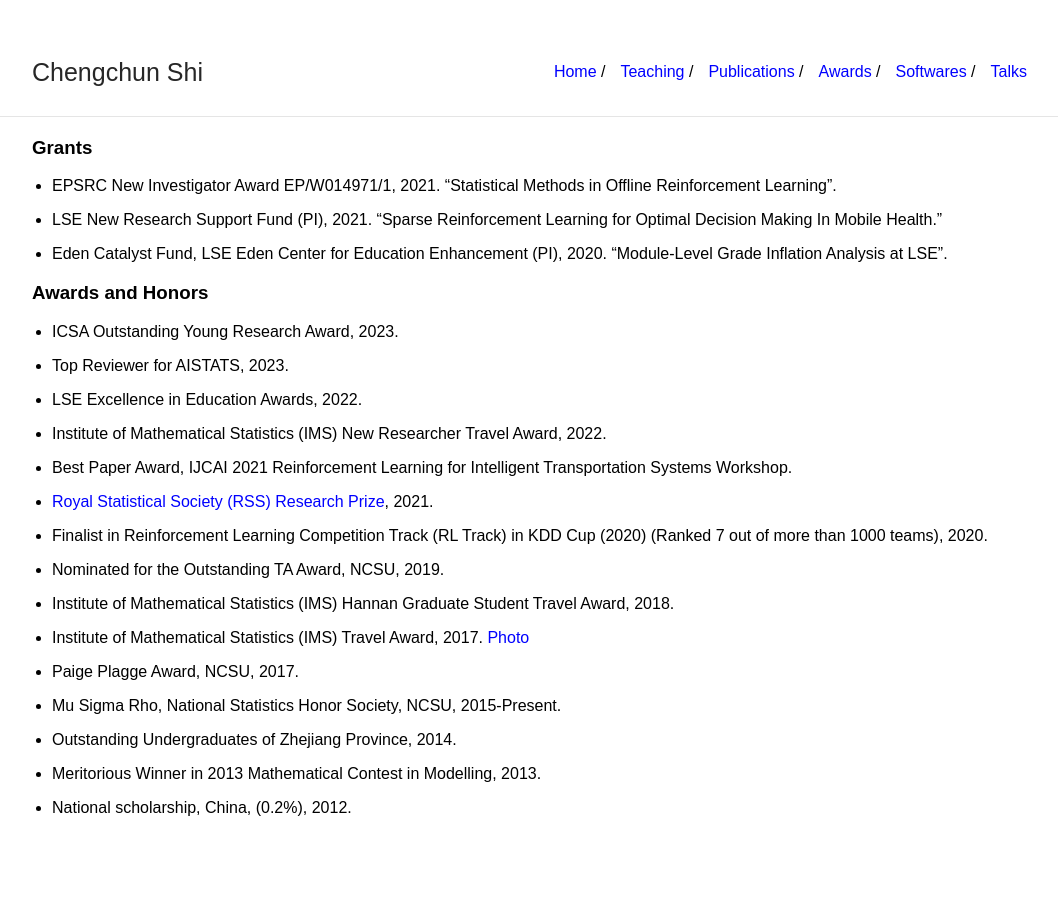
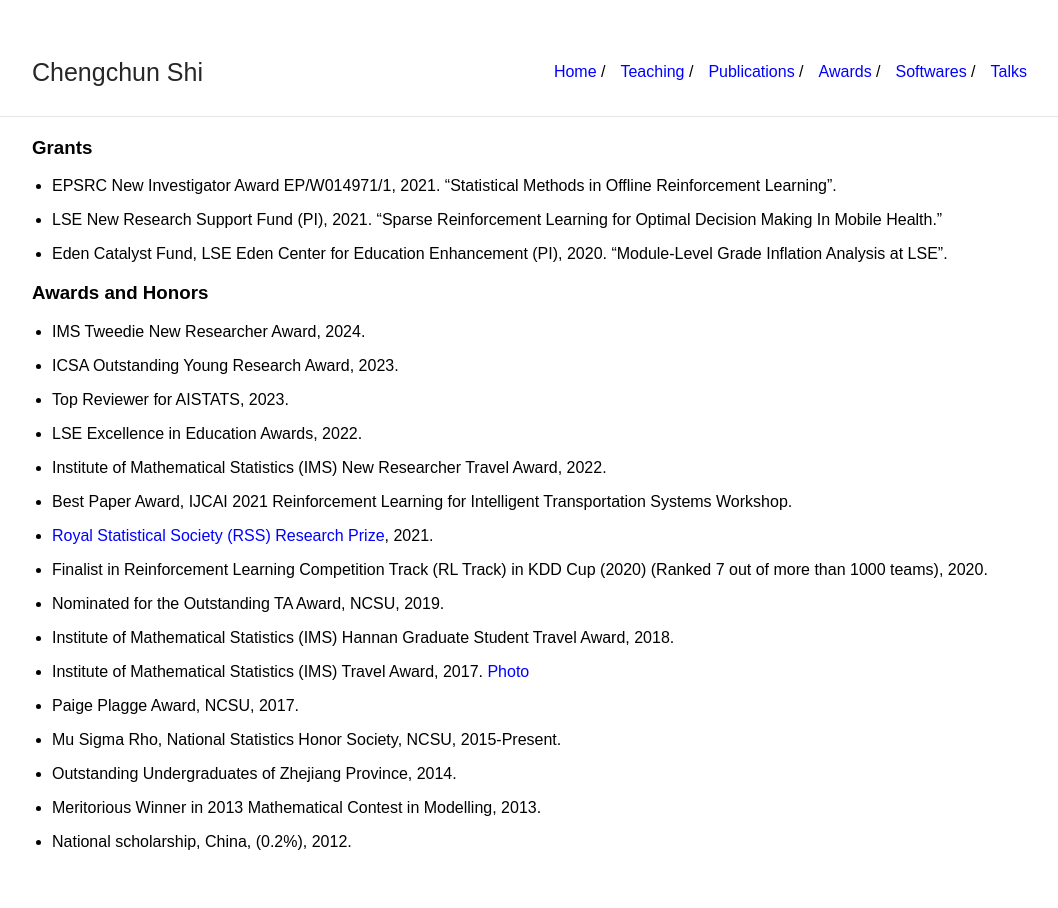
Before and after one commit to callmespring/callmespring.github.io, a Jekyll site: the page built from awards.md, in a window 1280 px wide. Shown: the whole page, without its empty margins (108-1166 px from the left). Built offline with Jekyll 4.4.1, drawn with Linux system fonts in a browser that asks for light colours.

Commit message:
Update awards.md

```diff
--- a/awards.md
+++ b/awards.md
@@ -12,6 +12,8 @@ title: Grants and Awards
 * Eden Catalyst Fund, LSE Eden Center for Education Enhancement (PI), 2020. "Module-Level Grade Inflation Analysis at LSE".
 
 ### Awards and Honors
+
+* IMS Tweedie New Researcher Award, 2024.
 
 * ICSA Outstanding Young Research Award, 2023.
 
```
